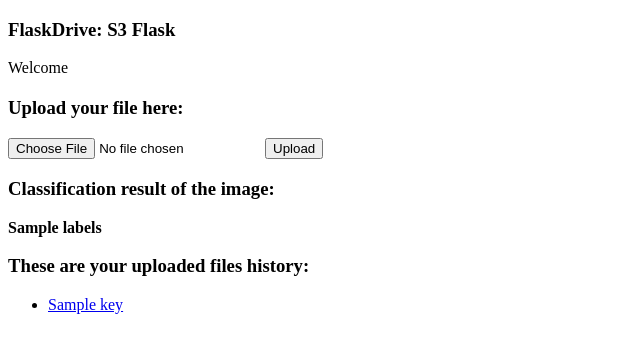
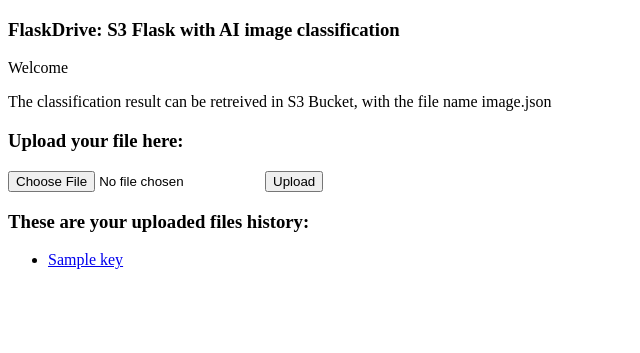
Before and after one commit to silongtan/AWS-Flower-Classification, a Flask app: template templates/storage.html in a window 1280 px wide. Shown: the top 353 px of the page, without its empty margins (0-640 px from the left). Run offline with Flask 2, Linux system fonts and the light colour scheme; the template is opened without the code that fills it: most values are stand-ins (such as "Sample title", 1, 10 or a date in 2020).

Commit message:
final app

```diff
--- a/app.py
+++ b/app.py
@@ -1,6 +1,6 @@
 import os
 from flask import Flask, render_template, request, redirect, send_file, url_for
-from util import list_files, download_file, upload_file, load_labels
+from util import list_files, download_file, upload_file
 import requests
 
 app = Flask(__name__)
@@ -15,8 +15,7 @@ def entry_point():
 @app.route("/storage")
 def storage():
     contents = list_files(BUCKET)
-    data_json = ""
-    return render_template('storage.html', contents=contents, labels=data_json)
+    return render_template('storage.html', contents=contents)
 
 @app.route("/upload", methods=['POST'])
 def upload():
@@ -25,9 +24,6 @@ def upload():
         f.save(f.filename)
         upload_file(f"{f.filename}", BUCKET)
 
-        data_json = str(load_labels(f"{f.filename}", RESULT))
-        contents = list_files(BUCKET)
-        render_template('storage.html', contents=contents, labels=data_json)
         return redirect("/storage")
 
 @app.route("/download/<filename>", methods=['GET'])
--- a/templates/storage.html
+++ b/templates/storage.html
@@ -8,11 +8,10 @@
 
     <div class="content">
 
-        <h3>FlaskDrive: S3 Flask</h3>
+        <h3>FlaskDrive: S3 Flask with AI image classification</h3>
 
         <p>Welcome</p>
-
-        <h2> {{ msg }}</h2>
+        <p>The classification result can be retreived in S3 Bucket, with the file name image.json</p>
 
         <div>
           <h3>Upload your file here:</h3>
@@ -20,11 +19,6 @@
             <input type=file name=file>
             <input type=submit value=Upload>
           </form>
-        </div>
-
-        <div>
-          <h3>Classification result of the image:</h3>
-          <p><strong>{{ labels }}</strong></p>
         </div>
 
         <div>
```
Also changed, not shown: util.py (+0 -17 lines).
